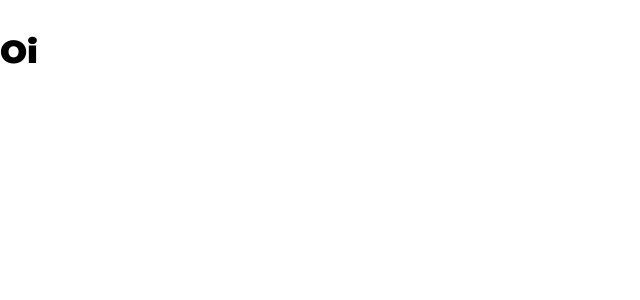
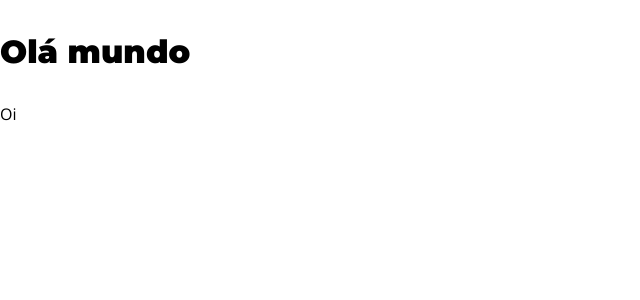
Before and after one commit to rdGxd/FrontEnd_Strapi_Auth_With_Next.JS_and_NextAuth.JS, a Next.js app: page / in a window 1280 px wide. Shown: the top 300 px of the page, without its empty margins (0-640 px from the left). Built offline with nearby package versions, Linux system fonts and the light colour scheme.

Commit message:
Variaveis de ambiente .env.local

```diff
--- a/src/pages/index.tsx
+++ b/src/pages/index.tsx
@@ -1,5 +1,16 @@
-import Home from "templates/Home";
+import { GetServerSideProps } from "next";
 
 export default function Index() {
-  return <Home />;
+  return (
+    <>
+      <h1>Olá mundo</h1>
+      <span>Oi</span>
+    </>
+  );
 }
+
+export const getServerSideProps: GetServerSideProps = async () => {
+  return {
+    props: {},
+  };
+};
--- a/src/templates/Home/index.tsx
+++ /dev/null
@@ -1,5 +0,0 @@
-function Home() {
-  return <h1>Oi</h1>;
-}
-
-export default Home;
--- a/src/templates/Home/styles.ts
+++ /dev/null
@@ -1,3 +0,0 @@
-import styled from "styled-components";
-
-export const Wrapper = styled.div``;
```
Also changed, not shown: 1 other file (tests, documents, lock files or other folders).
